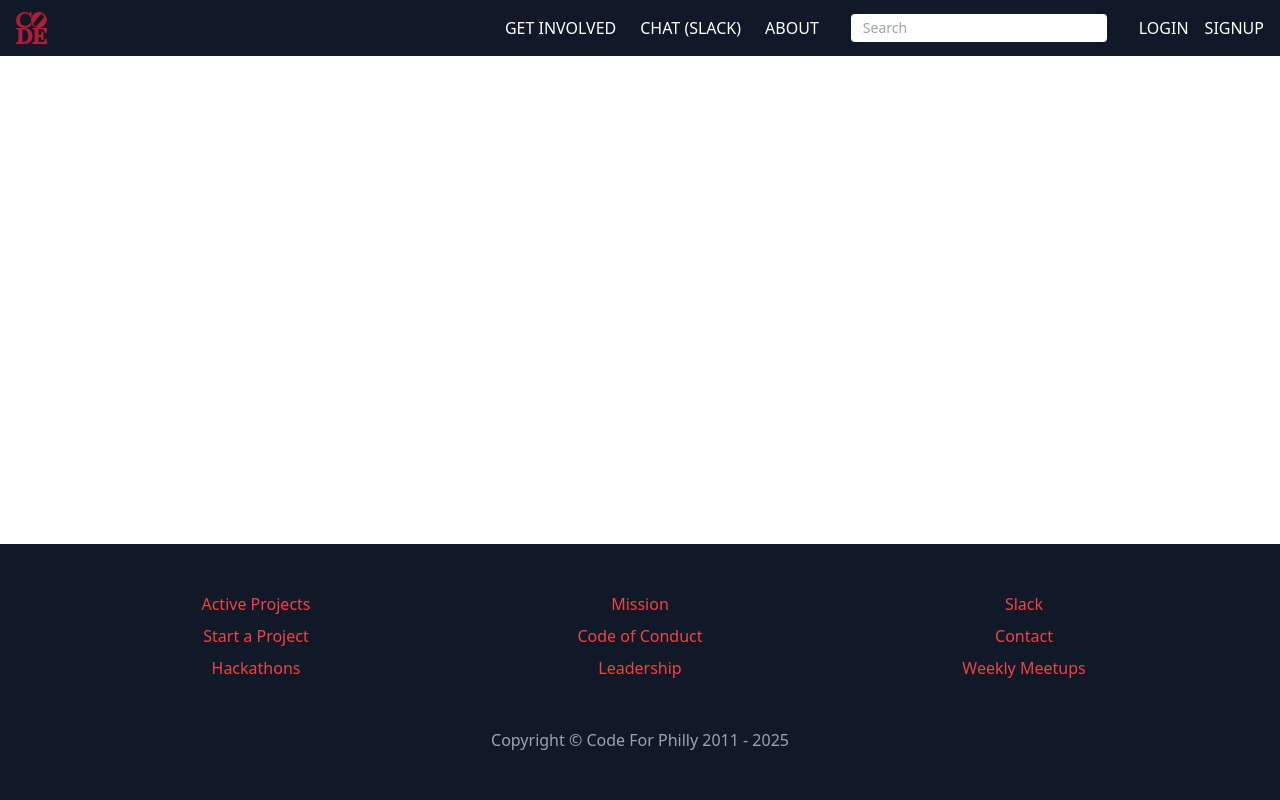
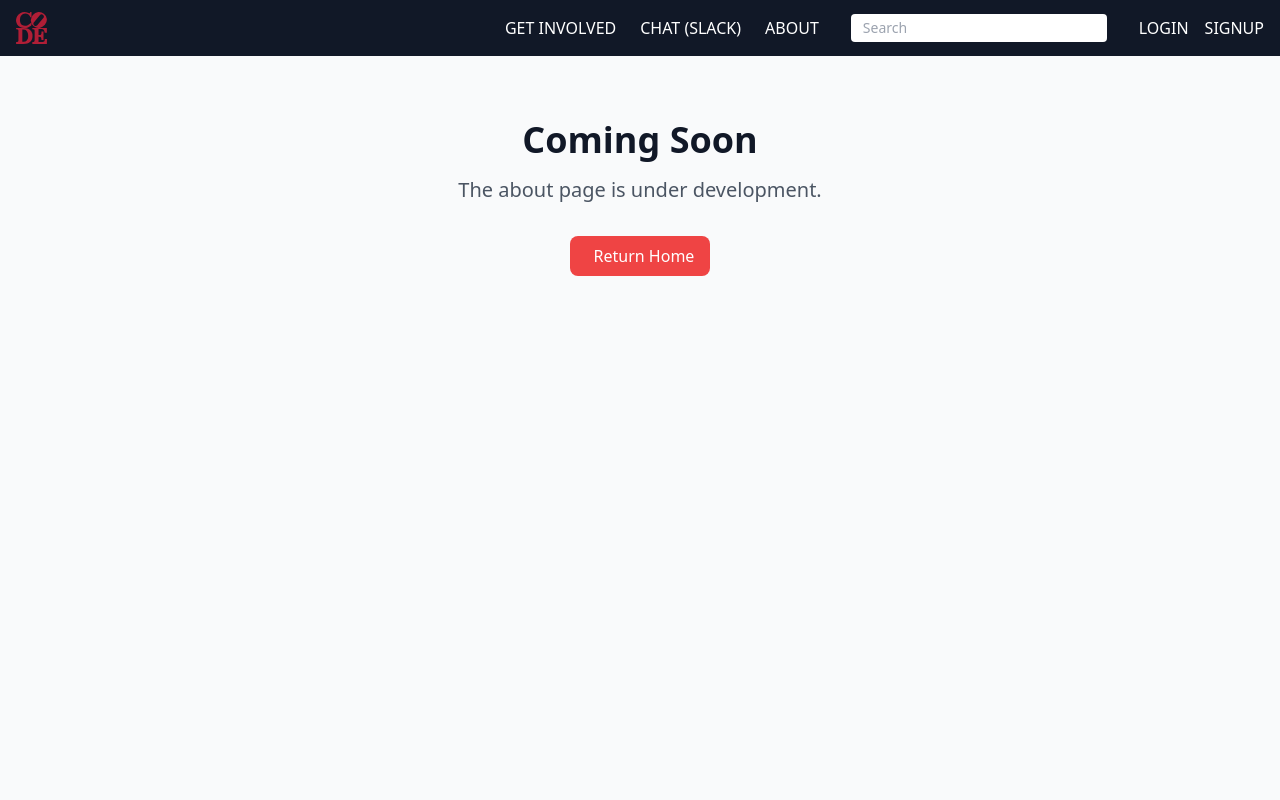
Before and after one commit to CodeForPhilly/codeforphilly-ng, a Nuxt app: page /coming-soon/about in a window 1280 px wide. Shown: the top 800 px of the page. Built offline with nearby package versions, Linux system fonts and the light colour scheme; no server answers.

Commit message:
feat: add /coming-soon/ route for non-existent pages

```diff
--- a/components/SiteFooter.vue
+++ b/components/SiteFooter.vue
@@ -7,36 +7,36 @@
           <NuxtLink to="/projects" class="block text-red-500 hover:text-red-400">
             Active Projects
           </NuxtLink>
-          <NuxtLink to="/start" class="block mt-2 text-red-500 hover:text-red-400">
+          <NuxtLink to="/coming-soon/start" class="block mt-2 text-red-500 hover:text-red-400">
             Start a Project
           </NuxtLink>
-          <NuxtLink to="/hackathons" class="block mt-2 text-red-500 hover:text-red-400">
+          <NuxtLink to="/coming-soon/hackathons" class="block mt-2 text-red-500 hover:text-red-400">
             Hackathons
           </NuxtLink>
         </div>
 
         <!-- About -->
         <div class="text-center">
-          <NuxtLink to="/mission" class="block text-red-500 hover:text-red-400">
+          <NuxtLink to="/coming-soon/mission" class="block text-red-500 hover:text-red-400">
             Mission
           </NuxtLink>
-          <NuxtLink to="/code-of-conduct" class="block mt-2 text-red-500 hover:text-red-400">
+          <NuxtLink to="/coming-soon/code-of-conduct" class="block mt-2 text-red-500 hover:text-red-400">
             Code of Conduct
           </NuxtLink>
-          <NuxtLink to="/leadership" class="block mt-2 text-red-500 hover:text-red-400">
+          <NuxtLink to="/coming-soon/leadership" class="block mt-2 text-red-500 hover:text-red-400">
             Leadership
           </NuxtLink>
         </div>
 
         <!-- Connect -->
         <div class="text-center">
-          <NuxtLink to="/slack" class="block text-red-500 hover:text-red-400">
+          <NuxtLink to="/coming-soon/slack" class="block text-red-500 hover:text-red-400">
             Slack
           </NuxtLink>
-          <NuxtLink to="/contact" class="block mt-2 text-red-500 hover:text-red-400">
+          <NuxtLink to="/coming-soon/contact" class="block mt-2 text-red-500 hover:text-red-400">
             Contact
           </NuxtLink>
-          <NuxtLink to="/meetups" class="block mt-2 text-red-500 hover:text-red-400">
+          <NuxtLink to="/coming-soon/meetups" class="block mt-2 text-red-500 hover:text-red-400">
             Weekly Meetups
           </NuxtLink>
         </div>
--- a/components/SiteHeader.vue
+++ b/components/SiteHeader.vue
@@ -11,10 +11,10 @@
         <div class="flex items-center space-x-8">
           <div class="flex items-center space-x-6">
             <button class="text-white hover:text-gray-300">GET INVOLVED</button>
-            <NuxtLink to="/chat" class="text-white hover:text-gray-300">
+            <NuxtLink to="/coming-soon/chat" class="text-white hover:text-gray-300">
               CHAT (SLACK)
             </NuxtLink>
-            <button class="text-white hover:text-gray-300">ABOUT</button>
+            <NuxtLink to="/coming-soon/about" class="text-white hover:text-gray-300">ABOUT</NuxtLink>
           </div>
 
           <!-- Search -->
@@ -28,10 +28,10 @@
 
           <!-- Auth -->
           <div class="flex items-center space-x-4">
-            <NuxtLink to="/login" class="text-white hover:text-gray-300">
+            <NuxtLink to="/coming-soon/login" class="text-white hover:text-gray-300">
               LOGIN
             </NuxtLink>
-            <NuxtLink to="/signup" class="text-white hover:text-gray-300">
+            <NuxtLink to="/coming-soon/signup" class="text-white hover:text-gray-300">
               SIGNUP
             </NuxtLink>
           </div>
--- /dev/null
+++ b/pages/coming-soon/[page].vue
@@ -0,0 +1,23 @@
+<template>
+  <div class="min-h-screen bg-gray-50 py-16">
+    <div class="max-w-7xl mx-auto px-4 sm:px-6 lg:px-8">
+      <div class="text-center">
+        <h1 class="text-4xl font-bold text-gray-900 mb-4">Coming Soon</h1>
+        <p class="text-xl text-gray-600 mb-8">
+          The {{ route.params.page.replace(/-/g, ' ') }} page is under development.
+        </p>
+        <NuxtLink
+          to="/"
+          class="inline-flex items-center px-4 py-2 bg-red-500 text-white rounded-lg hover:bg-red-600 transition-colors"
+        >
+          <i class="bi bi-arrow-left mr-2"></i>
+          Return Home
+        </NuxtLink>
+      </div>
+    </div>
+  </div>
+</template>
+
+<script setup lang="ts">
+const route = useRoute()
+</script>
```
Also changed, not shown: 1 other file (tests, documents, lock files or other folders).
